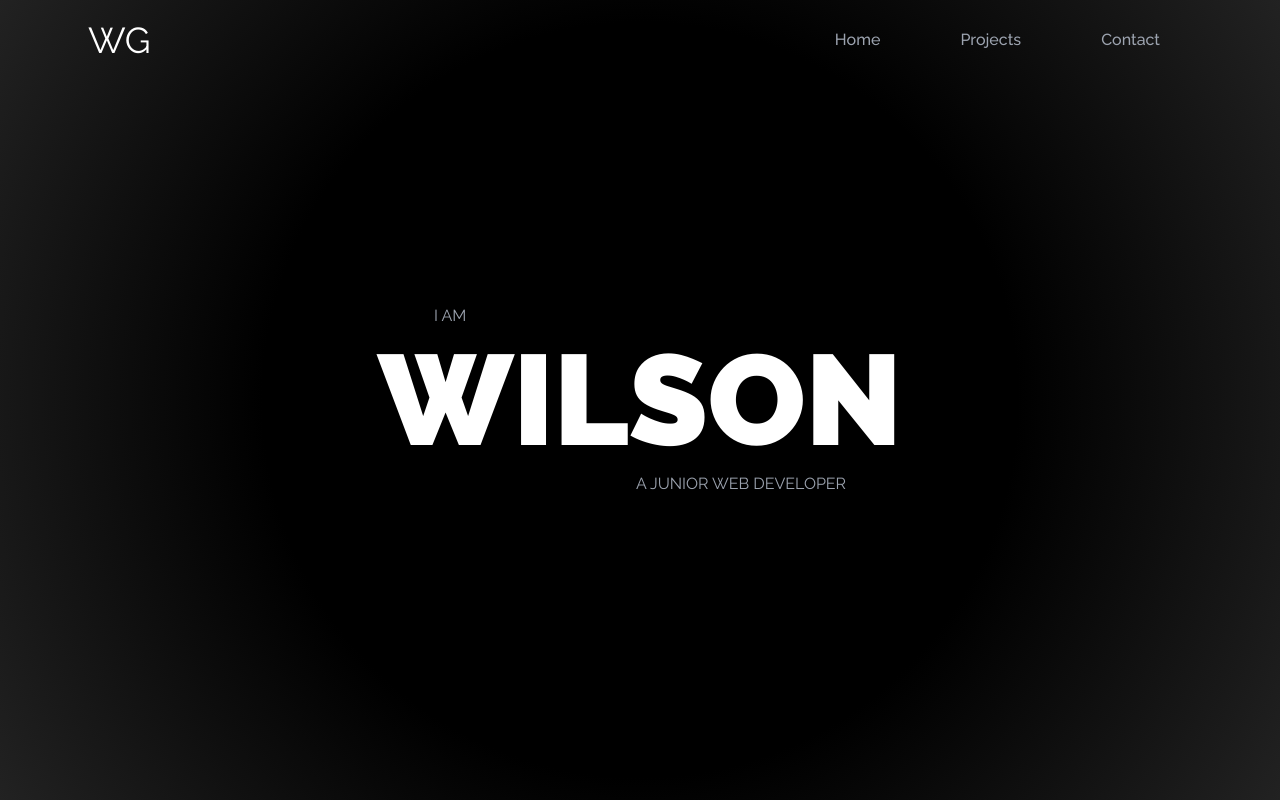
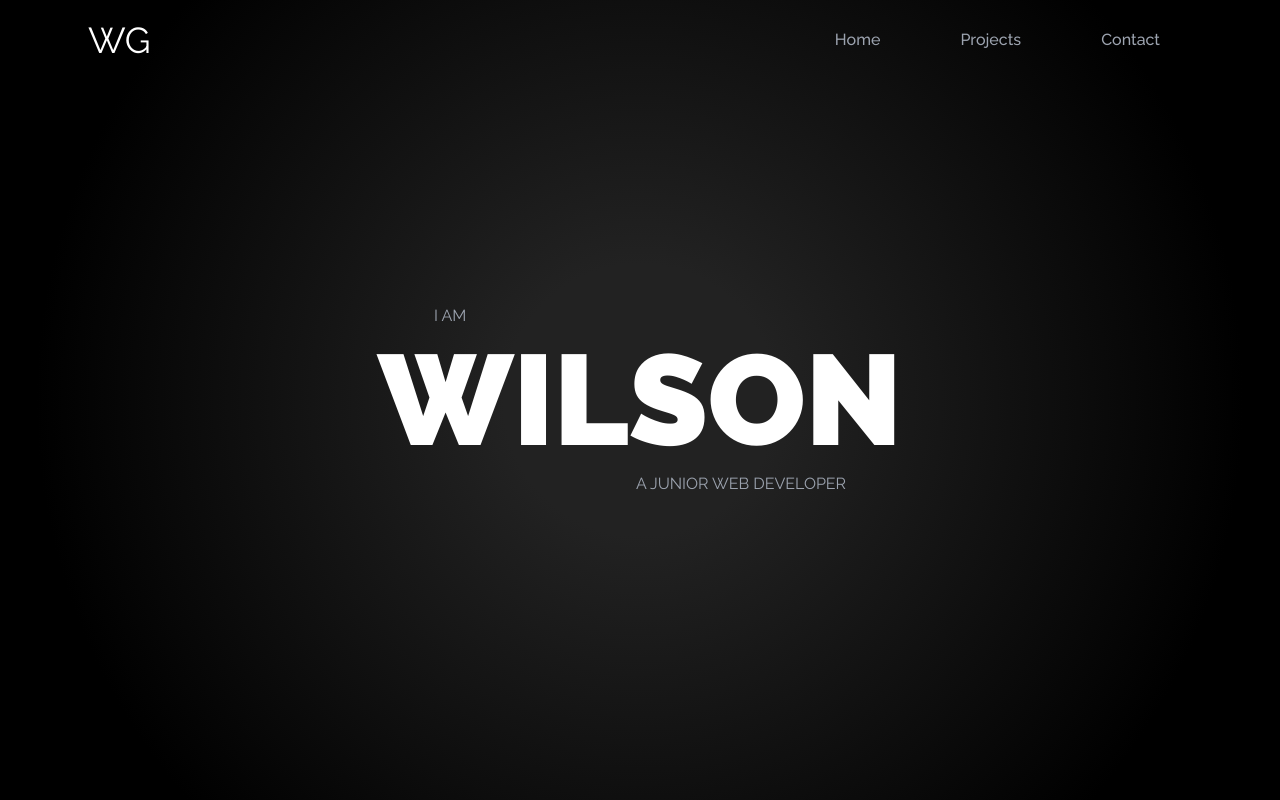
Before and after one commit to wilsongoltara/portfolio-nextjs, a Next.js app: page / in a window 1280 px wide. Built offline with nearby package versions, Linux system fonts and the light colour scheme.

Commit message:
feat: add content component

```diff
--- a/styles/globals.css
+++ b/styles/globals.css
@@ -7,7 +7,7 @@
 @layer base {
   html {
     font-family: 'Raleway', sans-serif;
-    background: rgb(0,0,0);
-    background: radial-gradient(circle, rgba(0,0,0,1) 50%, rgba(34,34,34,1) 100%);
+    background: rgb(34,34,34);
+    background: radial-gradient(circle, rgba(34,34,34,1) 18%, rgba(0,0,0,1) 80%);
   }
 }
```
